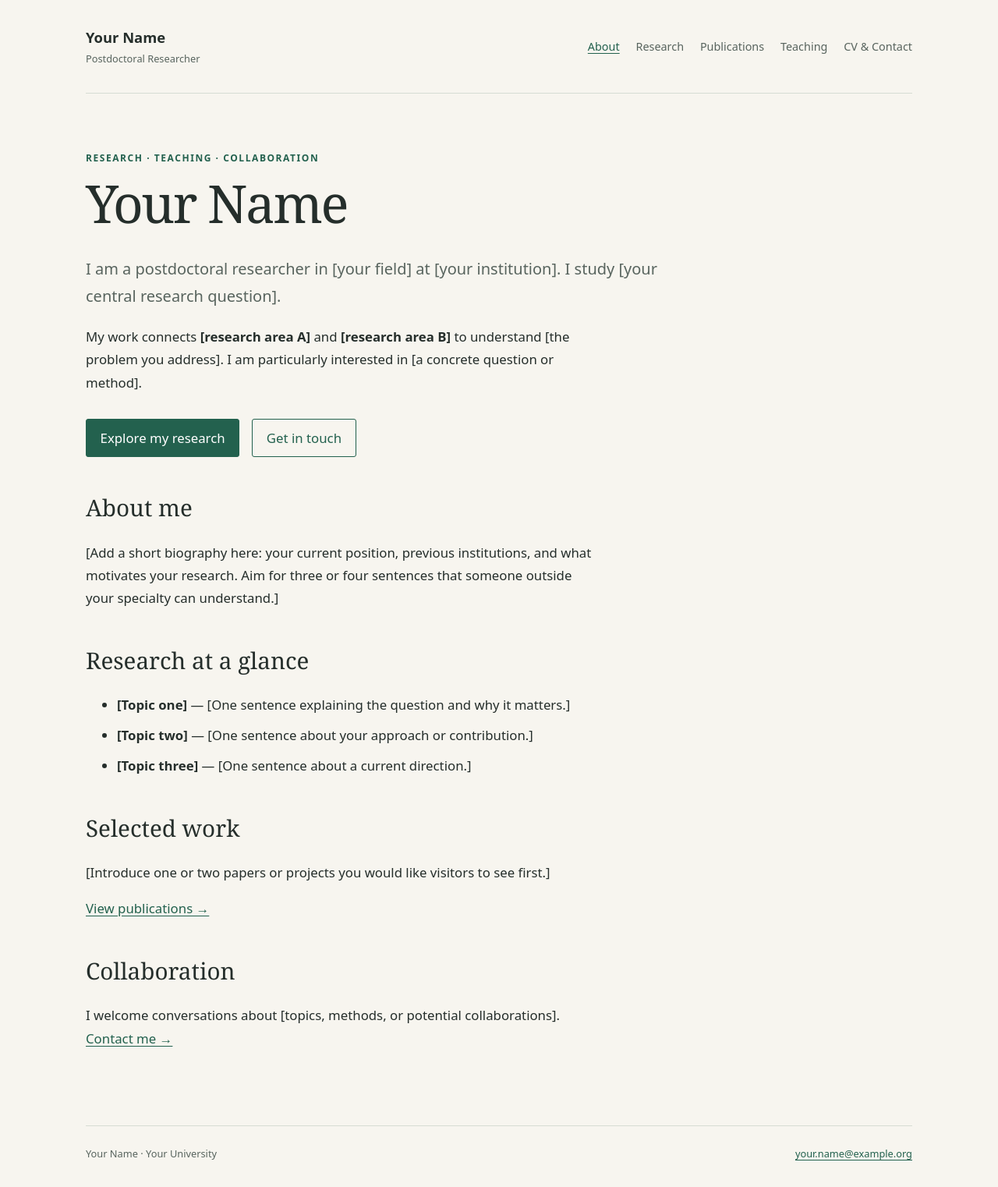
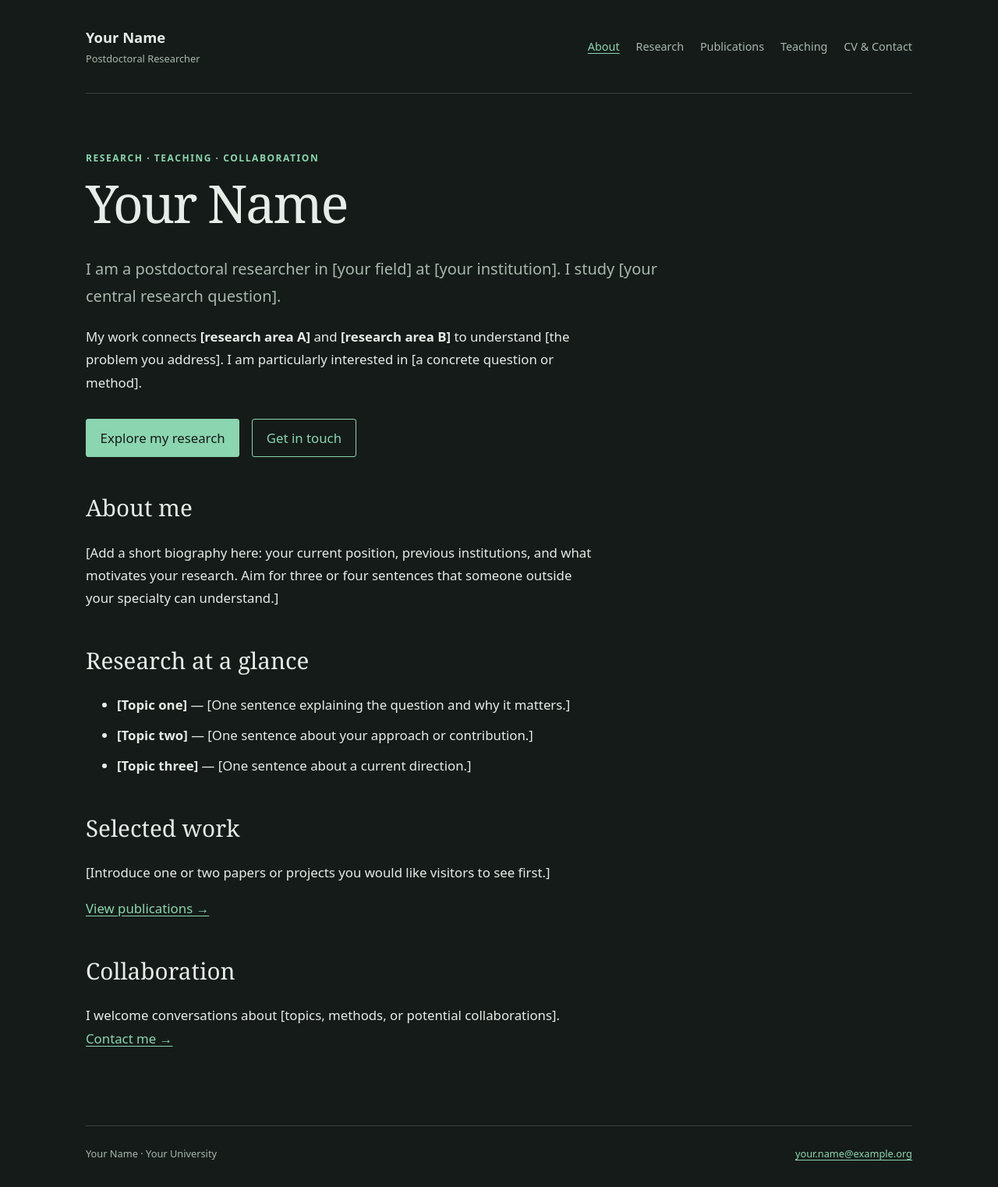
Before and after one commit to Semigroup/Semigroup.github.io, a Jekyll site: the page built from index.md, in a window 1280 px wide. Shown: the whole page at 78% size. Built offline with Jekyll 4.4.1, drawn with Linux system fonts in a browser that asks for light colours.

Commit message:
dark theme

```diff
--- a/assets/css/style.css
+++ b/assets/css/style.css
@@ -1,5 +1,5 @@
 /* System fonts only: no external assets or JavaScript. */
-:root { color-scheme: light; --paper: #f7f5ef; --ink: #252e2b; --muted: #58645e; --accent: #23614e; --line: #d6dcd3; }
+:root { color-scheme: dark; --paper: #151b19; --ink: #e6ede8; --muted: #a8b8ae; --accent: #8bd5b0; --line: #37463e; }
 * { box-sizing: border-box; }
 body { margin: 0; background: var(--paper); color: var(--ink); font: 1.05rem/1.75 system-ui, sans-serif; }
 a { color: var(--accent); text-underline-offset: .2em; }
@@ -22,13 +22,13 @@ li { margin-bottom: .6rem; }
 .eyebrow { color: var(--accent); text-transform: uppercase; letter-spacing: .13em; font-size: .75rem; font-weight: 650; margin: 0; }
 .lead { font-size: 1.25rem; color: var(--muted); }
 .actions { display: flex; flex-wrap: wrap; gap: 1rem; margin: 2rem 0 3rem; }
-.button { display: inline-block; background: var(--accent); color: white; padding: .55rem 1.1rem; text-decoration: none; border: 1px solid var(--accent); border-radius: 3px; }
+.button { display: inline-block; background: var(--accent); color: var(--paper); padding: .55rem 1.1rem; text-decoration: none; border: 1px solid var(--accent); border-radius: 3px; }
 .button.secondary { background: transparent; color: var(--accent); }
 .note { color: var(--muted); border-left: 3px solid var(--line); padding-left: 1rem; font-size: .95rem; }
 hr { border: 0; border-top: 1px solid var(--line); margin: 2.5rem 0; }
 footer { border-top: 1px solid var(--line); padding: 1.5rem 0 2rem; display: flex; flex-wrap: wrap; justify-content: space-between; gap: .5rem 2rem; color: var(--muted); font-size: .8rem; }
 footer p { margin: 0; }
-.skip-link { position: absolute; top: -100px; left: 1rem; padding: .5rem 1rem; background: white; z-index: 1; }
+.skip-link { position: absolute; top: -100px; left: 1rem; padding: .5rem 1rem; background: var(--ink); color: var(--paper); z-index: 1; }
 .skip-link:focus { top: 1rem; }
 @media (max-width: 700px) {
   .site-shell { width: calc(100% - 2rem); }
```
